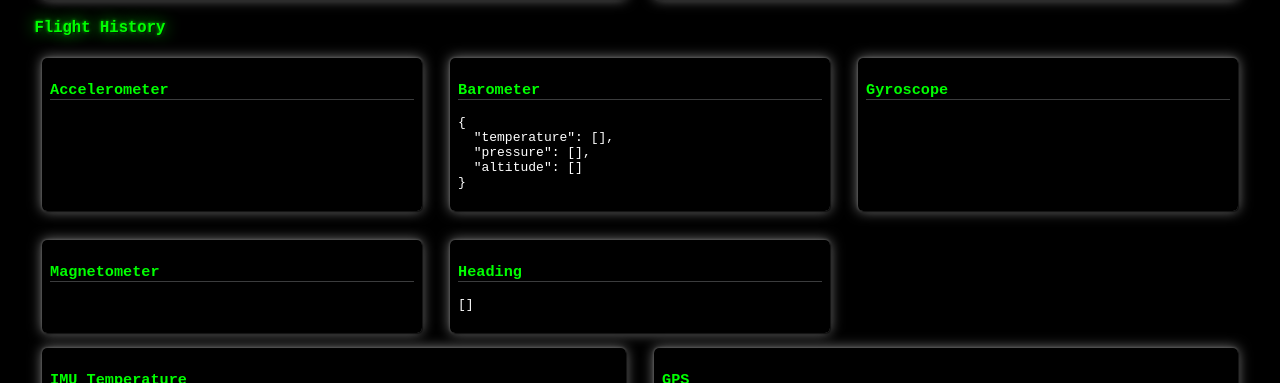
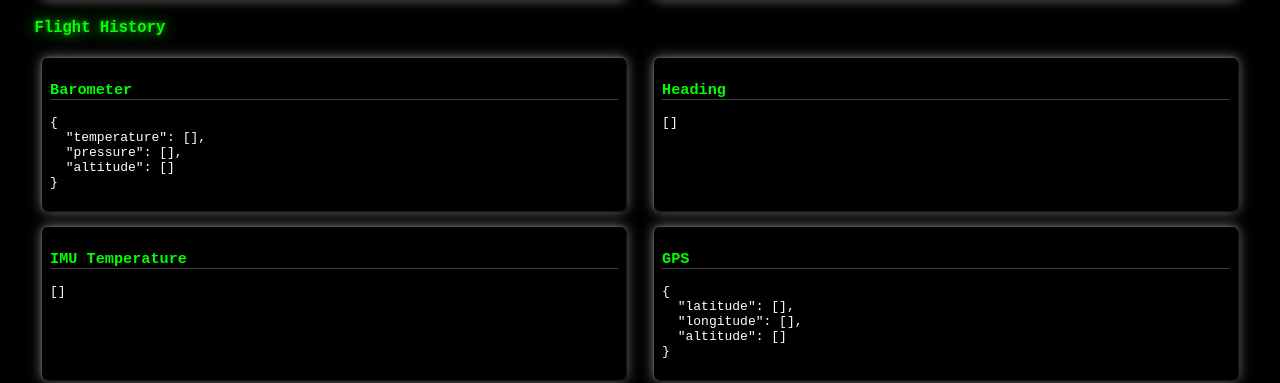
Before and after one commit to naterpotatoers/Custom-Telemetry-Interface, a React (Vite) app: page / in a window 1280 px wide. Shown: the part 1323-1706 px from the top of the page. Built offline with nearby package versions, Linux system fonts and the light colour scheme.

Commit message:
:recycle: Cleans up Astraeus logic

```diff
--- a/src/mocks/ResponseMock.ts
+++ b/src/mocks/AstraeusMock.ts
@@ -1,37 +1,6 @@
-export type ResponseMock = {
-  // accel_x: number;
-  // accel_y: number;
-  // accel_z: number;
-  // gyro_x: number;
-  // gyro_y: number;
-  // gyro_z: number;
-  // magnetometer_x: number;
-  // magnetometer_y: number;
-  // magnetometer_z: number;
-  roll: number;
-  pitch: number;
-  heading: number;
-  imu_temperature: number;
-  barometer_temperature: number;
-  barometer_pressure: number;
-  barometer_altitude: number;
-  gps_latitude: number;
-  gps_longitude: number;
-  gps_satellite_count: number;
-  gps_altitude: number;
-  gps_time: number;
-};
+import { AstraeusType } from "../types";
 
-export const MOCK_RESPONSE = {
-  // accel_x: 0.0,
-  // accel_y: 0.0,
-  // accel_z: 0.0,
-  // gyro_x: 0.0,
-  // gyro_y: 0.0,
-  // gyro_z: 0.0,
-  // magnetometer_x: 0.0,
-  // magnetometer_y: 0.0,
-  // magnetometer_z: 0.0,
+export const DEFAULT_ASTRAEUS_RESPONSE: AstraeusType = {
   roll: 0.0,
   pitch: 0.0,
   heading: 0.0,
@@ -46,17 +15,8 @@ export const MOCK_RESPONSE = {
   gps_time: 0.0,
 };
 
-export const MOCK_RESPONSE_ARRAY: ResponseMock[] = [
+export const MOCK_ASTRAEUS_RESPONSE_ARRAY: AstraeusType[] = [
   {
-    // accel_x: -0.00293,
-    // accel_y: -0.002197,
-    // accel_z: 1.015381,
-    // gyro_x: 0.984192,
-    // gyro_y: -0.312805,
-    // gyro_z: 0.015259,
-    // magnetometer_x: -3.863354,
-    // magnetometer_y: 0.929701,
-    // magnetometer_z: 5.573334,
     roll: 2.87601,
     pitch: 12.44892,
     heading: 100.530731,
--- a/src/mocks/index.ts
+++ b/src/mocks/index.ts
@@ -1,2 +1,2 @@
 export { MOCK_SCHEMA, MOCK_SCHEMA_STATE } from "./SchemaMocks";
-export { MOCK_RESPONSE } from "./ResponseMock";
+export { DEFAULT_ASTRAEUS_RESPONSE } from "./AstraeusMock";
--- a/src/pages/AstraeusInterface/AstraeusInterface.tsx
+++ b/src/pages/AstraeusInterface/AstraeusInterface.tsx
@@ -1,38 +1,25 @@
 import { useRef, useState } from "react";
+import { AstraeusType } from "../../types";
+import { getHistoryData } from "./util";
+import { DEFAULT_ASTRAEUS_RESPONSE } from "../../mocks";
 import WifiButtons from "../InterfaceViewer/components/WifiButtons";
-import { HalfAngleGauge } from "./components/AngleGauges";
-import { MOCK_RESPONSE } from "../../mocks";
-import { getHistoryData } from "./util";
-import { VerticalLinearGauge } from "./components/LinearGauges";
-import { ResponseMock } from "../../mocks/ResponseMock";
-import PrimaryFlightDisplay from "./components/PrimaryFlightDisplay";
-import Map from "./components/Map";
-import Compass from "./components/Compass";
-import FlightHistory from "./components/FlightHistory";
+import {
+  Compass,
+  FlightHistory,
+  HalfAngleGauge,
+  PrimaryFlightDisplay,
+  VerticalLinearGauge,
+  Map,
+} from "./components";
 
 export default function AstraeusInterface() {
-  const [status, setStatus] = useState<ResponseMock>(MOCK_RESPONSE);
-  const [history, setHistory] = useState<ResponseMock[]>([]);
+  const [status, setStatus] = useState<AstraeusType>(DEFAULT_ASTRAEUS_RESPONSE);
+  const [history, setHistory] = useState<AstraeusType[]>([]);
   const message = useRef<any>("");
 
   const pitch = status.pitch;
-  // getPitch({
-  //   accel_x: status.accel_x,
-  //   accel_y: status.accel_y,
-  //   accel_z: status.accel_z,
-  // });
-
   const roll = status.roll;
-  // getRoll({
-  //   accel_y: status.accel_y,
-  //   accel_z: status.accel_z,
-  // });
-
   const yaw = status.heading;
-  // getYaw({
-  //   mag_x: status.magnetometer_x,
-  //   mag_y: status.magnetometer_y,
-  // });
 
   return (
     <div className="section">
@@ -59,11 +46,11 @@ export default function AstraeusInterface() {
                 value={status.imu_temperature}
                 title="IMU"
                 max={50}
-                min={0}
+                min={-1}
               />
               <VerticalLinearGauge
                 max={40}
-                min={0}
+                min={-1}
                 value={status.barometer_temperature}
                 title="Barometer"
               />
@@ -83,13 +70,13 @@ export default function AstraeusInterface() {
               <VerticalLinearGauge
                 value={status.barometer_pressure}
                 max={200000}
-                min={0}
+                min={-1}
                 title="Pressure"
               />
               <VerticalLinearGauge
                 value={status.barometer_altitude}
                 title="Altitude"
-                min={0}
+                min={-1}
                 max={300}
               />
             </div>
--- a/src/pages/AstraeusInterface/components/FlightHistory.tsx
+++ b/src/pages/AstraeusInterface/components/FlightHistory.tsx
@@ -4,20 +4,8 @@ export default function FlightHistory({ historyData }: any) {
       <h2>Flight History</h2>
       <div className="grid-auto-fit">
         <div className="card">
-          <h3>Accelerometer</h3>
-          <pre>{JSON.stringify(historyData.accelerometer, null, 2)}</pre>
-        </div>
-        <div className="card">
           <h3>Barometer</h3>
           <pre>{JSON.stringify(historyData.barometer, null, 2)}</pre>
-        </div>
-        <div className="card">
-          <h3>Gyroscope</h3>
-          <pre>{JSON.stringify(historyData.gyroscope, null, 2)}</pre>
-        </div>
-        <div className="card">
-          <h3>Magnetometer</h3>
-          <pre>{JSON.stringify(historyData.magnetometer, null, 2)}</pre>
         </div>
         <div className="card">
           <h3>Heading</h3>
--- /dev/null
+++ b/src/pages/AstraeusInterface/components/index.ts
@@ -0,0 +1,8 @@
+import PrimaryFlightDisplay from "./PrimaryFlightDisplay";
+import FlightHistory from "./FlightHistory";
+import Compass from "./Compass";
+import Map from "./Map";
+
+export { VerticalLinearGauge } from "./LinearGauges";
+export { HalfAngleGauge } from "./AngleGauges";
+export { PrimaryFlightDisplay, FlightHistory, Compass, Map };
--- a/src/pages/AstraeusInterface/util.ts
+++ b/src/pages/AstraeusInterface/util.ts
@@ -1,21 +1,6 @@
-import { ResponseMock } from "../../mocks/ResponseMock";
+import { AstraeusType } from "../../types";
 
 export type HistoryType = {
-  // accelerometer: {
-  //   x: number[];
-  //   y: number[];
-  //   z: number[];
-  // };
-  // gyroscope: {
-  //   x: number[];
-  //   y: number[];
-  //   z: number[];
-  // };
-  // magnetometer: {
-  //   x: number[];
-  //   y: number[];
-  //   z: number[];
-  // };
   roll: number[];
   pitch: number[];
   heading: number[];
@@ -32,60 +17,9 @@ export type HistoryType = {
   };
 };
 
-// TODO: have someone who knows what they're doing look at this
-export function getRoll({
-  accel_y,
-  accel_z,
-}: {
-  accel_y: number;
-  accel_z: number;
-}): number {
-  const roll = Math.atan2(-accel_y, accel_z);
-  const rollDegrees = roll * (180 / Math.PI);
-  return -rollDegrees;
-}
-// TODO: have someone who knows what they're doing look at this
-export function getPitch({
-  accel_x,
-  accel_y,
-  accel_z,
-}: {
-  accel_x: number;
-  accel_y: number;
-  accel_z: number;
-}): number {
-  const pitch = Math.atan2(
-    -accel_x,
-    Math.sqrt(accel_y * accel_y + accel_z * accel_z)
-  );
-  const pitchDegrees = pitch * (180 / Math.PI);
-  return -pitchDegrees;
-}
-// TODO: have someone who knows what they're doing look at this
-export function getYaw({
-  mag_x,
-  mag_y,
-}: {
-  mag_x: number;
-  mag_y: number;
-}): number {
-  const yaw = Math.atan2(-mag_y, mag_x);
-  const yawDegrees = yaw * (180 / Math.PI);
-  return yawDegrees;
-}
-
-export function getHistoryData(history: ResponseMock[]): HistoryType {
+export function getHistoryData(history: AstraeusType[]): HistoryType {
   return history.reduce(
-    (acc: HistoryType, curr: ResponseMock) => {
-      // acc.accelerometer.x.push(curr.accel_x);
-      // acc.accelerometer.y.push(curr.accel_y);
-      // acc.accelerometer.z.push(curr.accel_z);
-      // acc.gyroscope.x.push(curr.gyro_x);
-      // acc.gyroscope.y.push(curr.gyro_y);
-      // acc.gyroscope.z.push(curr.gyro_z);
-      // acc.magnetometer.x.push(curr.magnetometer_x);
-      // acc.magnetometer.y.push(curr.magnetometer_y);
-      // acc.magnetometer.z.push(curr.magnetometer_z);
+    (acc: HistoryType, curr: AstraeusType) => {
       acc.pitch.push(curr.pitch);
       acc.roll.push(curr.roll);
       acc.heading.push(curr.heading);
@@ -99,21 +33,6 @@ export function getHistoryData(history: ResponseMock[]): HistoryType {
       return acc;
     },
     {
-      // accelerometer: {
-      //   x: [],
-      //   y: [],
-      //   z: [],
-      // },
-      // gyroscope: {
-      //   x: [],
-      //   y: [],
-      //   z: [],
-      // },
-      // magnetometer: {
-      //   x: [],
-      //   y: [],
-      //   z: [],
-      // },
       pitch: [],
       roll: [],
       heading: [],
--- a/src/pages/InterfaceViewer/InterfaceViewer.tsx
+++ b/src/pages/InterfaceViewer/InterfaceViewer.tsx
@@ -1,7 +1,7 @@
 import { useEffect, useState } from "react";
 import { Schema, PropertyField } from "../../types";
 import { getPropertyFields } from "../../util";
-import { MOCK_RESPONSE } from "../../mocks";
+import { DEFAULT_ASTRAEUS_RESPONSE } from "../../mocks";
 import {
   convertSchemaTypeToInputType,
   getFormattedMessage,
@@ -47,7 +47,7 @@ export default function InterfaceViewer({
 
   useEffect(() => {
     message.current = getFormattedMessage(messageFormat, output);
-    message.current = JSON.stringify(MOCK_RESPONSE);
+    message.current = JSON.stringify(DEFAULT_ASTRAEUS_RESPONSE);
   }, [output]);
 
   const formattedMessage = getFormattedMessage(messageFormat, interfaceData);
```
Also changed, not shown: src/types/Astraeus.ts (added, +14 -0 lines), src/types/index.ts (+2 -5 lines).
